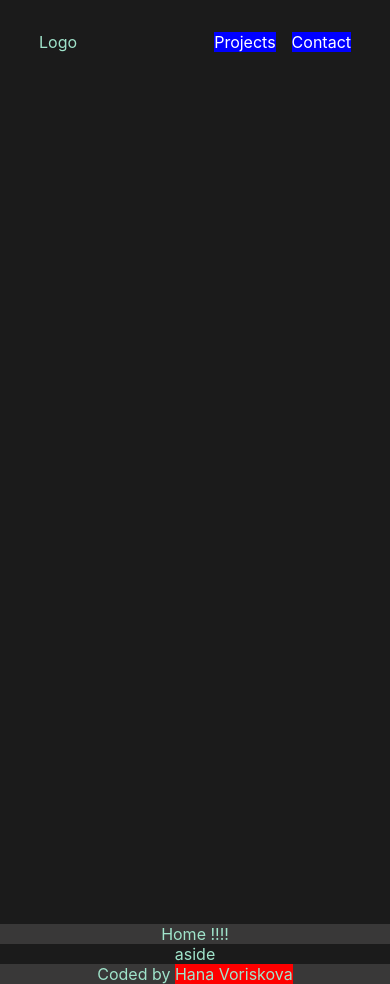
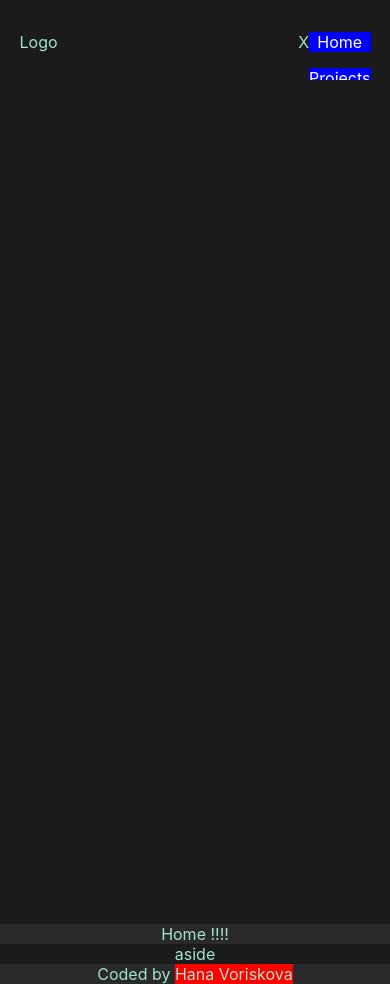
Before and after one commit to havoriskova/portfolio, a React (Create React App) app in the folder 01-portfolio/: page / in a window 390 px wide. Built offline with nearby package versions, Linux system fonts and the light colour scheme.

Commit message:
switching to mobile first CSS
- now the default CSS will be for phones (max-width: 800px), and the wider screens will be though media queries

```diff
--- a/01-portfolio/src/App.css
+++ b/01-portfolio/src/App.css
@@ -1,3 +1,6 @@
+
+/*-----MOBILE FIRST */
+
 /*-------- themes, that are randomly choosed through HOC RandomBackground.js ----------*/
 
 .warm-theme  {
@@ -30,18 +33,21 @@
   --contrast-color: var(--light-color);
 }
 
+
+
 /* ------ width of content ----------*/
-header, main, aside, footer {
-  color: var(--light-color);
-}
 
 header > *, main > *, aside > *, footer > * {
-  width: 80%;
+  width: 90%;
   margin: 0 auto;
 }
 
 
-/*--------- background-colors -------*/
+/*--------- colors & background-colors -------*/
+
+header, main, aside, footer {
+  color: var(--light-color);
+}
 
 header {
   background-color: var(--primary-color);
@@ -100,10 +106,16 @@ a {
     color: var(--contrast-color);
   }
 
-.App header nav ul {
+
+.App header .nav-ul {
   list-style: none;
+  display: none;
+  gap: 1rem;
+  flex-direction: column;
+}
+
+.App header .nav-icon.active ~ .nav-ul {
   display: flex;
-  gap: 1rem;
 }
 
 .App header nav li {
@@ -115,3 +127,27 @@ a {
  background-color: red;
  color: inherit; /*prebere barvu od parent el*/
 }
+
+
+/* mobile first */
+
+@media (min-width: 800px) {
+  header > *, main > *, aside > *, footer > * {
+    width: 80%;
+    max-width: 1500px; /*might change in the future*/
+  }
+
+  .App header .nav-icon {
+    display: none;
+  }
+
+  .App header .nav-ul, .App header .icon-nav:not(.active) ~ .nav-ul {
+    flex-direction: row;
+    display: flex;
+  }
+}
+
+@media (min-width: 1200px) {
+
+
+}
--- a/01-portfolio/src/App.js
+++ b/01-portfolio/src/App.js
@@ -15,12 +15,15 @@ class App extends Component {
     this.state = {
       isLoading: true
     };
+    this.toggle = (e) => {e.target.classList.toggle('active')};
     this.myPage = (<BrowserRouter>
       <div className="App">
           <header>
             <nav>
               <div className='logo'><NavLink to='/'>Logo</NavLink></div>
-              <ul>
+              <div className='nav-icon active' onClick={this.toggle}>X</div>
+              <ul className='nav-ul'>
+                <li><NavLink to='/home'>Home</NavLink></li>
                 <li><NavLink to='/projects'>Projects</NavLink></li>
                 <li><NavLink to='/contact'>Contact</NavLink></li>
               </ul>
@@ -29,6 +32,7 @@ class App extends Component {
 
           <main>
             <Routes>
+              <Route exact path='/home' element={<Home />} />
               <Route exact path='/' element={<Home />} />
               <Route path='/projects' element={<Projects />} />
               <Route path='/contact' element={<Contact />} />
--- a/01-portfolio/src/index.css
+++ b/01-portfolio/src/index.css
@@ -11,7 +11,7 @@
 
 body {
   --primary-color: rgb(27, 27, 27);
-  --secondary-color: rgb(57, 56, 56);
+  --secondary-color: rgb(43, 42, 42);
 }
 
 code {
```
